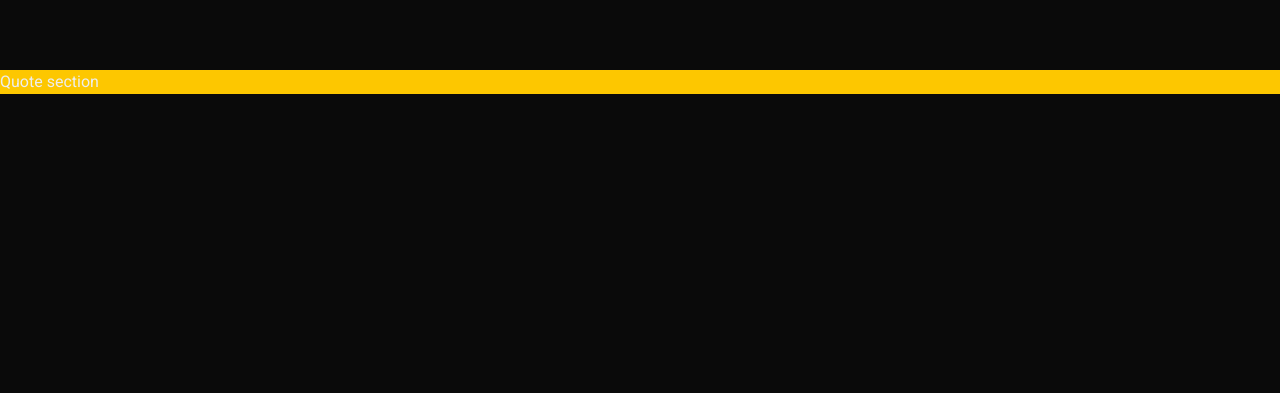
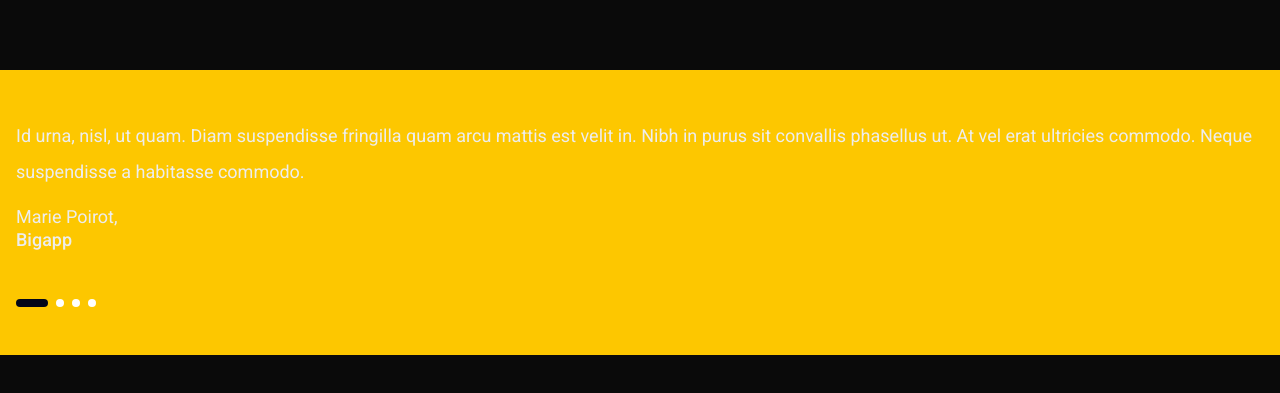
Before and after one commit to renanvcb/buzzvel-test, a Next.js app: page / in a window 1280 px wide. Shown: the part 1468-1861 px from the top of the page. Before the commit the page ends 1610 px from the top, so only its background shows below. Built offline with nearby package versions, Linux system fonts and the light colour scheme.

Commit message:
feat: enhance Quote component with additional content and structure

```diff
--- a/src/components/quote/index.tsx
+++ b/src/components/quote/index.tsx
@@ -8,9 +8,36 @@ export function Quote() {
       whileInView={{ opacity: 1, y: 0 }}
       transition={{ duration: 0.6 }}
       viewport={{ once: true, amount: 0.5 }}
-      className="bg-yellow-400"
+      className="bg-yellow-400 py-12"
     >
-      <h2>Quote section</h2>
+      <motion.div
+        className="space-y-12"
+        initial={{ opacity: 0, x: -30 }}
+        whileInView={{ opacity: 1, x: 0 }}
+        transition={{ duration: 0.6 }}
+        viewport={{ once: true, amount: 0.5 }}
+      >
+        <div className="px-4 text-lg space-y-4">
+          <p className="leading-loose">
+            Id urna, nisl, ut quam. Diam suspendisse fringilla quam arcu mattis
+            est velit in. Nibh in purus sit convallis phasellus ut. At vel erat
+            ultricies commodo. Neque suspendisse a habitasse commodo.
+          </p>
+
+          <p className="leading-tight">
+            Marie Poirot,
+            <br />
+            <span className="font-medium">Bigapp</span>
+          </p>
+        </div>
+
+        <div className="px-4 flex gap-2">
+          <div className="w-8 h-2 bg-slate-950 rounded-full" />
+          <div className="size-2 bg-white rounded-full" />
+          <div className="size-2 bg-white rounded-full" />
+          <div className="size-2 bg-white rounded-full" />
+        </div>
+      </motion.div>
     </motion.section>
   );
 }
```
